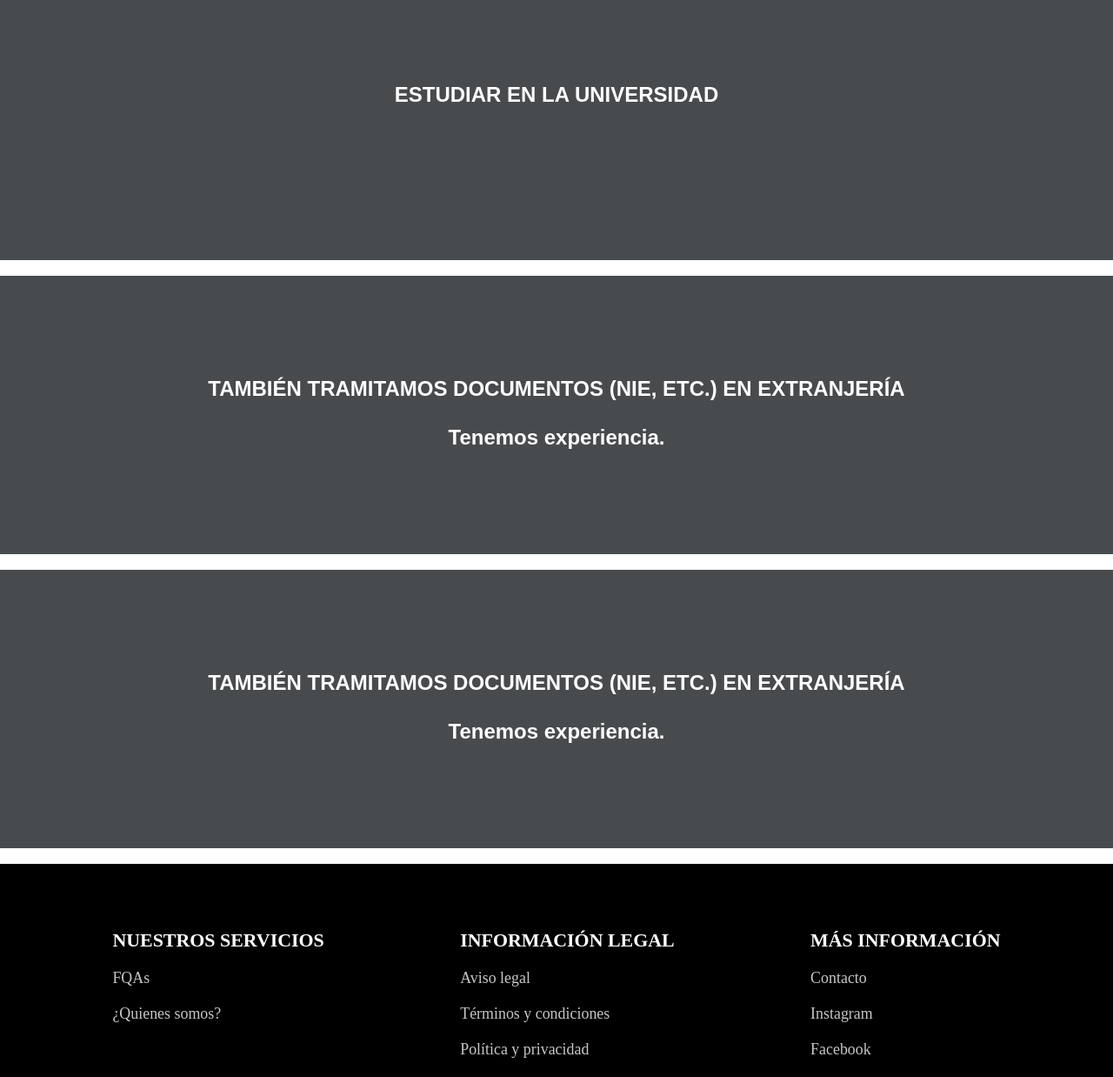
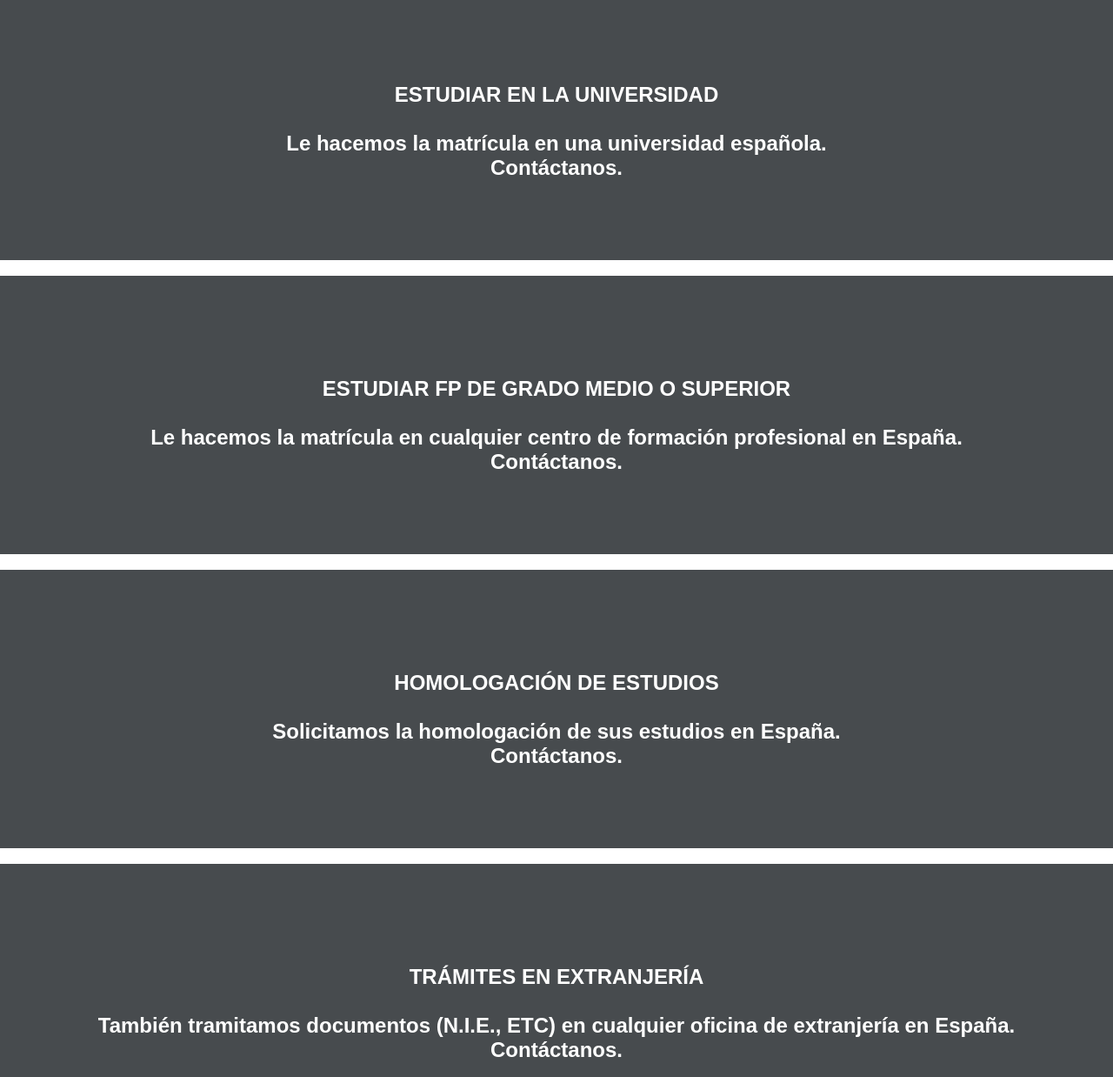
Before and after one commit to ArturoMolo/estudia-en-espanha, a plain HTML site: page index.html in a window 1280 px wide. Shown: the part 1963-3201 px from the top of the page at 87% size. Drawn offline with nearby package versions, Linux system fonts and the light colour scheme.

Commit message:
Add files via upload

```diff
--- a/index.html
+++ b/index.html
@@ -156,45 +156,96 @@
                         </div>-->
                     </div>
 
-                    <a style="text-decoration:none;" href="extranjeria.html" class="elim">
+                    <a style="text-decoration:none;" href="estudios-universitarios.html" class="elim">
                         <div class="padre02">
                             <div class="hijo">
 
                                 <h3>
                                     ESTUDIAR EN LA UNIVERSIDAD
+                                </br></br>
+                                Le hacemos la matrícula en una universidad española.
+                                </br>
+                                Contáctanos.
                                 </h3>
 
                             </div>
                         </div>
                     </a>
+
                 </br>
-                    <a style="text-decoration:none;" href="extranjeria.html" class="elim">
-                        <div class="padre02">
-                            <div class="hijo">
 
-                                <h3>
-                                    TAMBIÉN TRAMITAMOS DOCUMENTOS (NIE, ETC.) EN EXTRANJERÍA
-                                    </br></br>
-                                    Tenemos experiencia.
-                                </h3>
+                <a style="text-decoration:none;" href="estudios-fp.html" class="elim">
+                    <div class="padre02">
+                        <div class="hijo">
 
-                            </div>
+                            <h3>
+                                ESTUDIAR FP DE GRADO MEDIO O SUPERIOR
+                            </br></br>
+                            Le hacemos la matrícula en cualquier centro de formación profesional en España.
+                            </br>
+                            Contáctanos.
+                            </h3>
+
                         </div>
-                    </a>
+                    </div>
+                </a>
+
                 </br>
-                    <a style="text-decoration:none;" href="extranjeria.html" class="elim">
-                        <div class="padre02">
-                            <div class="hijo">
 
-                                <h3>
-                                    TAMBIÉN TRAMITAMOS DOCUMENTOS (NIE, ETC.) EN EXTRANJERÍA
-                                    </br></br>
-                                    Tenemos experiencia.
-                                </h3>
+                <a style="text-decoration:none;" href="homologacion.html" class="elim">
+                    <div class="padre02">
+                        <div class="hijo">
 
-                            </div>
+                            <h3>
+                                HOMOLOGACIÓN DE ESTUDIOS
+                            </br></br>
+                            Solicitamos la homologación de sus estudios en España.
+                            </br>
+                            Contáctanos.
+                            </h3>
+
                         </div>
-                    </a>
+                    </div>
+                </a>
+
+                </br>
+
+
+                <a style="text-decoration:none;" href="extranjeria.html" class="elim">
+                    <div class="padre02">
+                        <div class="hijo">
+
+                            <h3>
+                                TRÁMITES EN EXTRANJERÍA
+                                </br></br>
+                                También tramitamos documentos (N.I.E., ETC) en cualquier oficina de
+                                extranjería en España.
+                                </br>
+                                Contáctanos.
+                            </h3>
+
+                        </div>
+                    </div>
+                </a>
+
+                </br>
+
+                <a style="text-decoration:none;" href="uned.html" class="elim">
+                    <div class="padre02">
+                        <div class="hijo">
+
+                            <h3>
+                            TRÁMITES EN UNEDasiss
+                            </br></br>
+                            Realizamos todos los trámites relacionados con UNEDasiss para que usted pueda
+                            estudiar en España.
+                            </br>
+                            Contáctanos.
+                            </h3>
+
+                        </div>
+                    </div>
+                </a>
                 </br>
 
                 </article>
@@ -208,7 +259,7 @@
         <div class="contenedor-footer">
             <div class="contenedor-principal">
                 <div class="Columna1">
-                    <h1>NUESTROS SERVICIOS</h1>
+                    <h1>INFORMACIÓN</h1>
                     <p><a href="estudios-universitarios.html">FQAs</a></p>
                     <p><a href="estudios-fp.html">¿Quienes somos?</a></p>
                     <!--<p><a href="estudios-primarios.html">Estudios primarios, secundarios y bachillerato</a></p>-->
```
